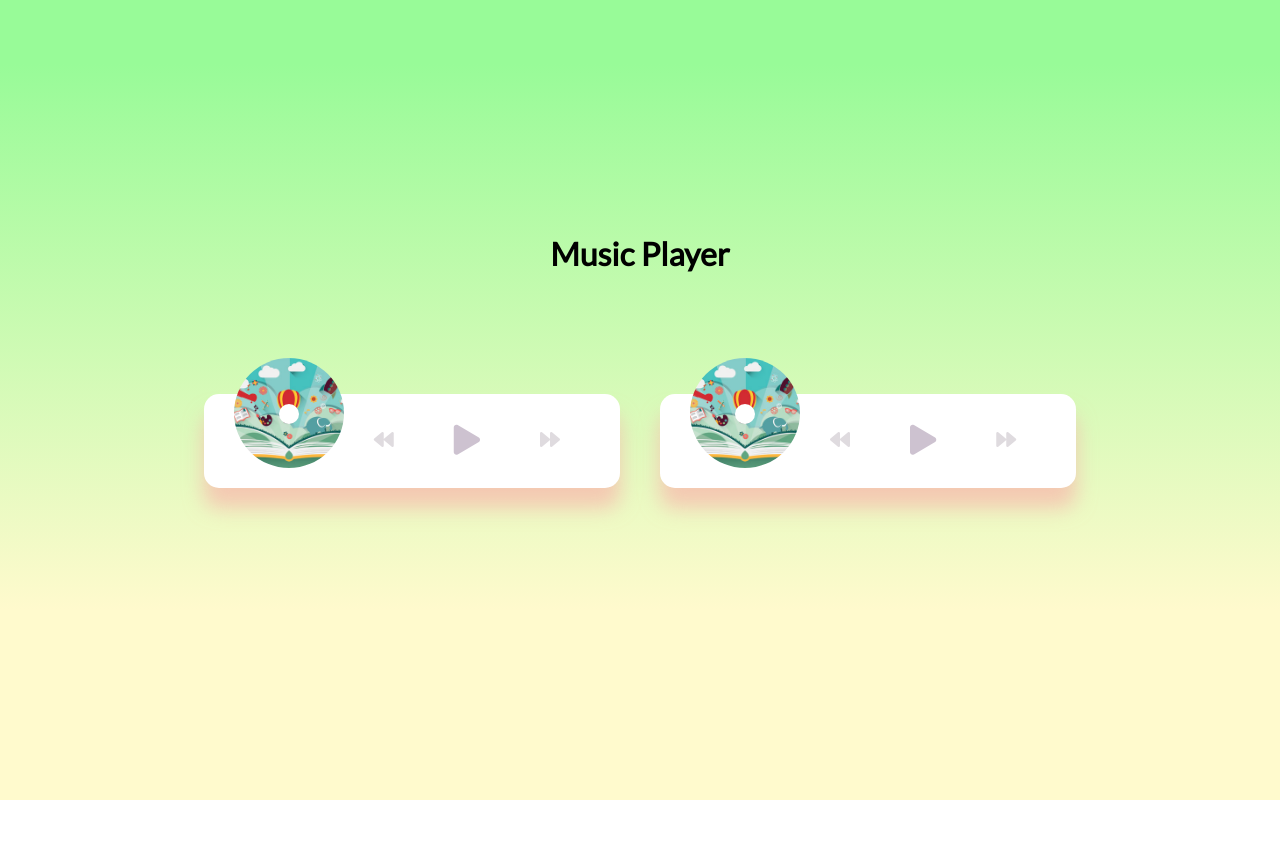
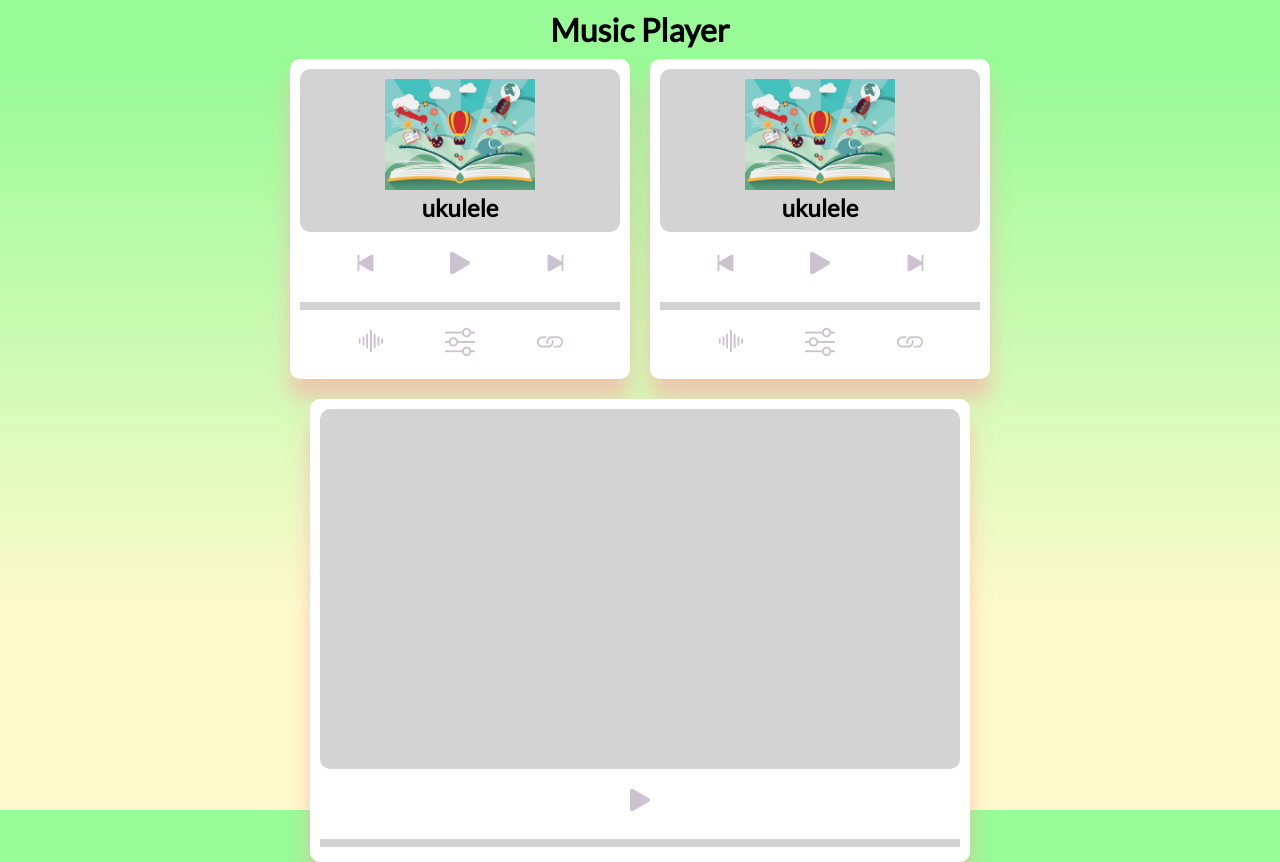
Before and after one commit to GlebTanaka/Gruppe2_AV_2021, a website: page index.html in a window 1280 px wide. Before the commit the page ends 800 px from the top, so only its background shows below. Drawn offline with nearby package versions, Linux system fonts and the light colour scheme.

Commit message:
redesigned frontend

```diff
--- a/index.html
+++ b/index.html
@@ -8,68 +8,108 @@
       rel="stylesheet"
       href="https://cdnjs.cloudflare.com/ajax/libs/font-awesome/5.10.2/css/all.min.css"
     />
+    <link rel="stylesheet" href="https://cdn.jsdelivr.net/npm/bootstrap-icons@1.7.2/font/bootstrap-icons.css">
     <link rel="stylesheet" href="style.css" />
     <title>Music Player</title>
   </head>
   <body>
     <h1>Music Player</h1>
 
-    <div class="audio-container" id="audio-container">
-        <div class="music-container" id="music-container">
-            <div class="music-info">
-                <h4 id="title"></h4>
-                <div class="progress-container" id="progress-container">
-                    <div class="progress" id="progress"></div>
+    <div class="section" id="audio-container">
+        <div class="container" id="music-container">
+            <audio src="music/ukulele.mp3" id="audio"></audio>
+
+            <div class="inner-container">
+                <div class="img-container">
+                    <img src="images/ukulele.jpg" alt="music-cover" id="cover" />
                 </div>
+                <h2 id="title"></h2>
             </div>
 
-            <audio src="music/ukulele.mp3" id="audio"></audio>
-
-            <div class="img-container">
-                <img src="images/ukulele.jpg" alt="music-cover" id="cover" />
-            </div>
             <div class="navigation">
                 <button id="prev" class="action-btn">
-                    <i class="fas fa-backward"></i>
+                    <i class="bi bi-skip-start-fill"></i>
                 </button>
                 <button id="play" class="action-btn action-btn-big">
-                    <i class="fas fa-play"></i>
+                    <i class="bi bi-play-fill"></i>
                 </button>
                 <button id="next" class="action-btn">
-                    <i class="fas fa-forward"></i>
+                    <i class="bi bi-skip-end-fill"></i>
+                </button>
+            </div>
+
+            <div class="progress-container" id="progress-container">
+                <div class="progress" id="progress"></div>
+            </div>
+
+            <div class="navigation">
+                <button id="eq" class="action-btn">
+                  <i class="bi bi-soundwave"></i>
+                </button>
+                <button id="settings" class="action-btn">
+                  <i class="bi bi-sliders"></i>
+                </button>
+                <button id="link" class="action-btn">
+                  <i class="bi bi-link"></i>
                 </button>
             </div>
         </div>
 
-        <div class="music-container" id="second-music-container">
-            <div class="music-info">
-                <h4 id="second-title"></h4>
-                <div class="progress-container" id="second-progress-container">
-                    <div class="progress" id="second-progress"></div>
+        <div class="container" id="second-music-container">
+            <audio src="music/ukulele.mp3" id="second-audio"></audio>
+
+            <div class="inner-container">
+                <div class="img-container">
+                    <img src="images/ukulele.jpg" alt="music-cover" id="second-cover" />
                 </div>
+                <h2 id="second-title"></h2>
             </div>
 
-            <audio src="music/ukulele.mp3" id="second-audio"></audio>
-
-            <div class="img-container">
-                <img src="images/ukulele.jpg" alt="music-cover" id="second-cover" />
-            </div>
             <div class="navigation">
                 <button id="second-prev" class="action-btn">
-                    <i class="fas fa-backward"></i>
+                    <i class="bi bi-skip-start-fill"></i>
                 </button>
                 <button id="second-play" class="action-btn action-btn-big">
-                    <i class="fas fa-play"></i>
+                    <i class="bi bi-play-fill"></i>
                 </button>
                 <button id="second-next" class="action-btn">
-                    <i class="fas fa-forward"></i>
+                    <i class="bi bi-skip-end-fill"></i>
+                </button>
+            </div>
+
+            <div class="progress-container" id="second-progress-container">
+                <div class="progress" id="second-progress"></div>
+            </div>
+
+            <div class="navigation">
+                <button id="eq" class="action-btn">
+                  <i class="bi bi-soundwave"></i>
+                </button>
+                <button id="settings" class="action-btn">
+                  <i class="bi bi-sliders"></i>
+                </button>
+                <button id="link" class="action-btn">
+                  <i class="bi bi-link"></i>
                 </button>
             </div>
         </div>
-
     </div>
 
+    <div class="section">
+        <div class="container">
+            <div class="visualizer inner-container">
 
+            </div>
+            <div class="navigation">
+                <button class="action-btn action-btn-big">
+                    <i class="bi bi-play-fill"></i>
+                </button>
+            </div>
+            <div class="progress-container">
+
+            </div>
+        </div>
+    </div>
     <script src="script.js"></script>
   </body>
 </html>
--- a/script.js
+++ b/script.js
@@ -19,6 +19,10 @@ const progress2 = document.getElementById('second-progress');
 const progressContainer2 = document.getElementById('second-progress-container');
 const title2 = document.getElementById('second-title');
 const cover2 = document.getElementById('second-cover');
+
+const querySelector = "i.bi";
+const classPlay = "bi-play-fill";
+const classPause = "bi-pause-fill";
 
 // Song titles
 const songs = ['hey', 'summer', 'ukulele'];
@@ -47,32 +51,32 @@ function loadSongSecondPlayer(song) {
 // Play song
 function playSong() {
         musicContainer.classList.add('play');
-        playBtn.querySelector('i.fas').classList.remove('fa-play');
-        playBtn.querySelector('i.fas').classList.add('fa-pause');
+        playBtn.querySelector(querySelector).classList.remove(classPlay);
+        playBtn.querySelector(querySelector).classList.add(classPause);
 
         audio.play();
 }
 
 function playSongSecondPlayer() {
     musicContainer2.classList.add('play');
-    playBtn2.querySelector('i.fas').classList.remove('fa-play');
-    playBtn2.querySelector('i.fas').classList.add('fa-pause');
+    playBtn2.querySelector(querySelector).classList.remove(classPlay);
+    playBtn2.querySelector(querySelector).classList.add(classPause);
 
     audio2.play();
 }
 // Pause song
 function pauseSong() {
     musicContainer.classList.remove('play');
-    playBtn.querySelector('i.fas').classList.add('fa-play');
-    playBtn.querySelector('i.fas').classList.remove('fa-pause');
+    playBtn.querySelector(querySelector).classList.add(classPlay);
+    playBtn.querySelector(querySelector).classList.remove(classPause);
 
     audio.pause();
 }
 
 function pauseSongSecondPlayer() {
     musicContainer2.classList.remove('play');
-    playBtn2.querySelector('i.fas').classList.add('fa-play');
-    playBtn2.querySelector('i.fas').classList.remove('fa-pause');
+    playBtn2.querySelector(querySelector).classList.add(classPlay);
+    playBtn2.querySelector(querySelector).classList.remove(classPause);
 
     audio2.pause();
 }
--- a/style.css
+++ b/style.css
@@ -11,71 +11,56 @@ body {
     palegreen 92%
   );
   height: 100vh;
-  display: flex;
-  flex-direction: column;
-  align-items: center;
-  justify-content: center;
   font-family: 'Lato', sans-serif;
   margin: 0;
 }
 
-.audio-container {
-    display: flex;
+h1 {
+  text-align: center;
+  margin: 10px;
+}
+h2 {
+  text-align: center;
+  margin: 0;
 }
 
-.music-container {
-  background-color: #fff;
-  border-radius: 15px;
+.section {
+  width: 100%;
+  display: flex;
+  justify-content: center;
+  margin: 0 0 20px;
+}
+
+.container {
+  background-color: white;
+  border-radius: 10px;
+  padding: 10px;
+
+  position: relative;
   box-shadow: 0 20px 20px 0 rgba(252, 169, 169, 0.6);
-  display: flex;
-  padding: 20px 30px;
-  position: relative;
-  margin: 100px 20px;
-  z-index: 10;
+  margin: 0 10px;
+}
+
+.inner-container {
+  background-color: lightgrey;
+  border-radius: 10px;
+  padding: 10px;
+}
+
+.img-container img {
+  width: inherit;
+  height: inherit;
+  object-fit: contain;
 }
 
 .img-container {
-  position: relative;
-  width: 110px;
+  width: 150px;
+  margin: 0 75px;
 }
 
-.img-container::after {
-  content: '';
-  background-color: #fff;
-  border-radius: 50%;
-  position: absolute;
-  bottom: 100%;
-  left: 50%;
-  width: 20px;
-  height: 20px;
-  transform: translate(-50%, 50%);
-}
-
-.img-container img {
-  border-radius: 50%;
-  object-fit: cover;
-  height: 110px;
-  width: inherit;
-  position: absolute;
-  bottom: 0;
-  left: 0;
-  animation: rotate 3s linear infinite;
-
-  animation-play-state: paused;
-}
-
-.music-container.play .img-container img {
-  animation-play-state: running;
-}
-
-@keyframes rotate {
-  from {
-    transform: rotate(0deg);
-  }
-
-  to {
-    transform: rotate(360deg);
-  }
+.visualizer {
+  width: 640px;
+  height: 360px;
 }
 
 .navigation {
@@ -88,52 +73,27 @@ body {
 .action-btn {
   background-color: #fff;
   border: 0;
-  color: #dfdbdf;
-  font-size: 20px;
+  color: #cdc2d0;
+  font-size: 30px;
   cursor: pointer;
   padding: 10px;
   margin: 0 20px;
 }
 
 .action-btn.action-btn-big {
-  color: #cdc2d0;
-  font-size: 30px;
-}
-
-.action-btn:focus {
-  outline: 0;
-}
-
-.music-info {
-  background-color: rgba(255, 255, 255, 0.5);
-  border-radius: 15px 15px 0 0;
-  position: absolute;
-  top: 0;
-  left: 20px;
-  width: calc(100% - 40px);
-  padding: 10px 10px 10px 150px;
-  opacity: 0;
-  transform: translateY(0%);
-  transition: transform 0.3s ease-in, opacity 0.3s ease-in;
-  z-index: 0;
+  font-size: 40px;
 }
 
 .music-container.play .music-info {
-  opacity: 1;
-  transform: translateY(-100%);
-}
 
-.music-info h4 {
-  margin: 0;
 }
 
 .progress-container {
-  background: #fff;
-  border-radius: 5px;
+  background-color: lightgrey;
   cursor: pointer;
-  margin: 10px 0;
-  height: 4px;
+  height: 8px;
   width: 100%;
+  margin: 5px 0;
 }
 
 .progress {
```
